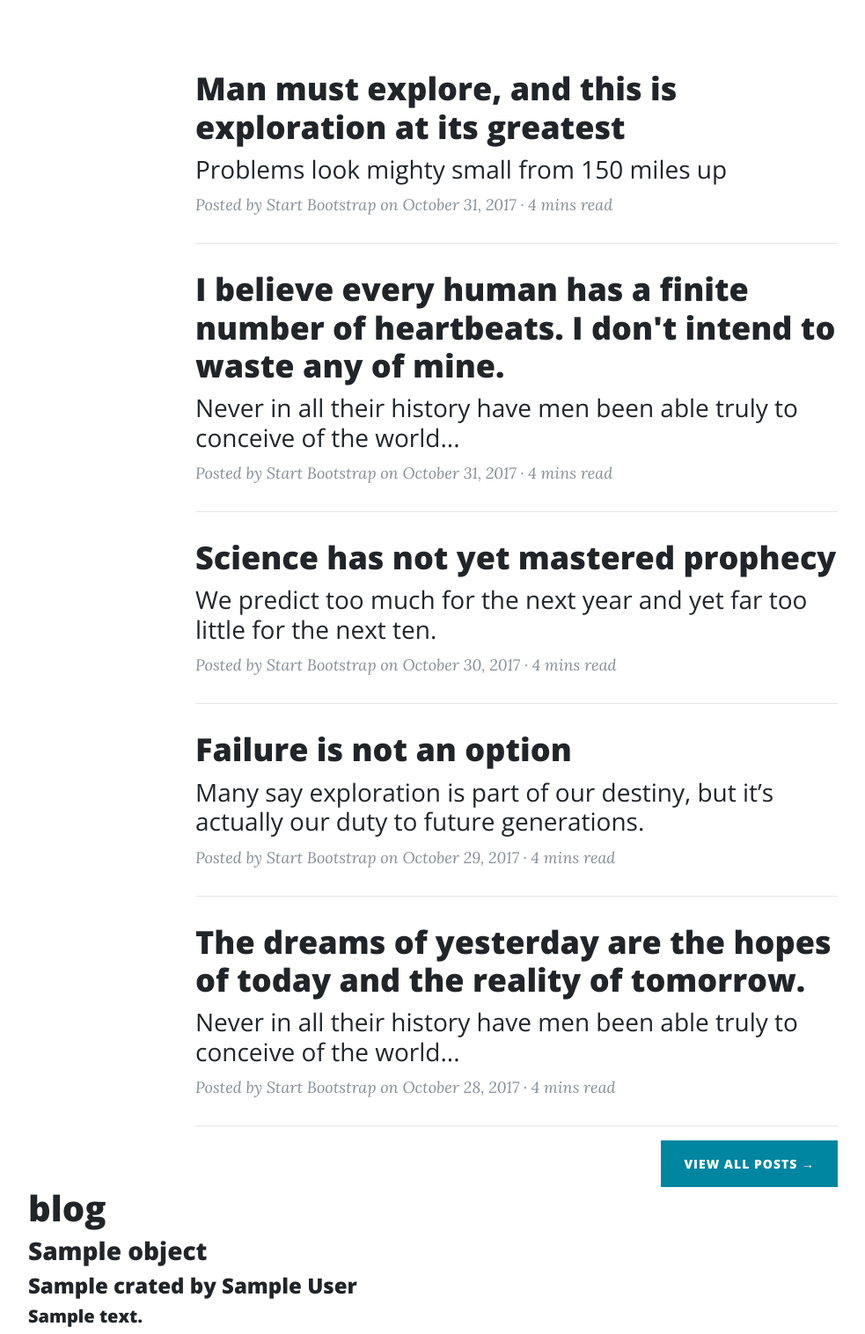
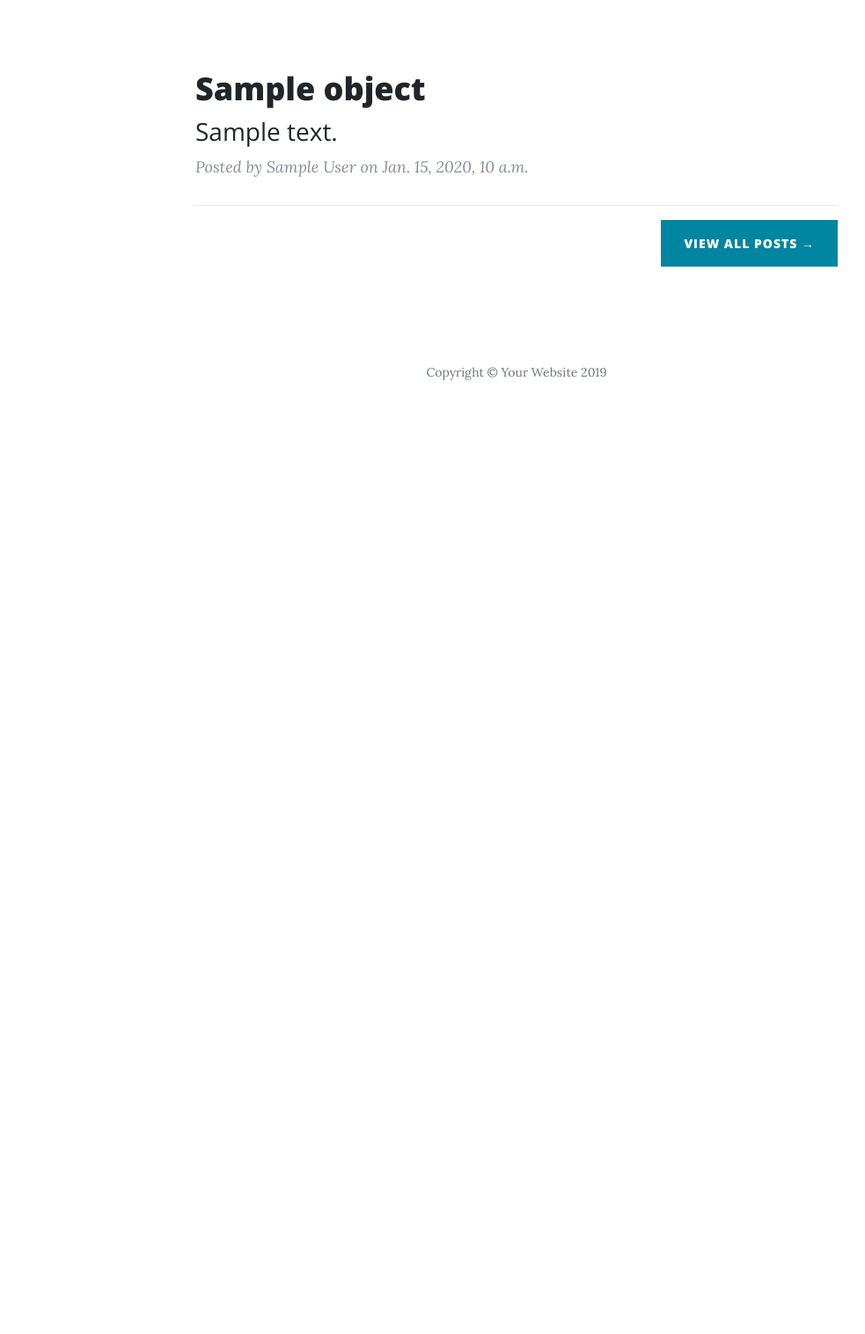
Before and after one commit to leaftha/blog-1, a Django app: template blog/templates/blog/post_list.html in a window 1280 px wide. Shown: the part 533-2049 px from the top of the page at 88% size, without its empty margins (53-1036 px from the left). After the commit the page ends 965 px from the top, so only its background shows below. Run offline with Django 3.2, Linux system fonts and the light colour scheme; the template is opened without the code that fills it: most values are stand-ins (such as "Sample title", 1, 10 or a date in 2020); parts of the project's set-up code (start-up, migrations or seed data) failed here and were passed over; some libraries are stand-ins or nearby versions.

Commit message:
blog post-list

```diff
--- a/blog/templates/blog/post_list.html
+++ b/blog/templates/blog/post_list.html
@@ -49,14 +49,14 @@
 </nav>
 
 <!-- Page Header -->
-<header class="masthead" style="background-image: url('img/home-bg.jpg')">
+<header class="masthead" style= "background-image: url('img/home-bg.jpg')">
     <div class="overlay"></div>
     <div class="container">
         <div class="row">
             <div class="col-lg-8 col-md-10 mx-auto">
                 <div class="site-heading">
-                    <h1>Clean Blog</h1>
-                    <span class="subheading">A Blog Theme by Start Bootstrap</span>
+                    <h1>leaftha-Blog</h1>
+                    <span class="subheading">초보 개발자의 공부 블로그</span>
                 </div>
             </div>
         </div>
@@ -65,126 +65,17 @@
 <div class="container">
     <div class="row">
         <div class="col-lg-8 col-md-10 mx-auto">
-
-
-
-        <!-- Home Post List -->
-
-
+            {% for p in object_list %}
             <article class="post-preview">
                 <a href="/startbootstrap-clean-blog-jekyll/2017/10/31/man-must-explore.html">
-            <h2 class="post-title">Man must explore, and this is exploration at its greatest</h2>
-
-            <h3 class="post-subtitle">Problems look mighty small from 150 miles up</h3>
-
+                    <h2 class="post-title">{{ p.title }}</h2>
+                    <h3 class="post-subtitle">{{ p.content | truncatewords:10 }}</h3>
                 </a>
-          <p class="post-meta">Posted by
-
-            Start Bootstrap
-
-            on
-            October 31, 2017 &middot; <span class="reading-time" title="Estimated read time">
-
-   4 mins  read </span>
-
-          </p>
+                <p class="post-meta">Posted by {{ p.author }} on {{ p.created }}</p>
             </article>
 
             <hr>
-
-
-
-        <article class="post-preview">
-          <a href="/startbootstrap-clean-blog-jekyll/2017/10/31/heartbeats.html">
-            <h2 class="post-title">I believe every human has a finite number of heartbeats. I don't intend to waste any of mine.</h2>
-
-            <h3 class="post-subtitle">Never in all their history have men been able truly to conceive of the world...</h3>
-
-          </a>
-          <p class="post-meta">Posted by
-
-            Start Bootstrap
-
-            on
-            October 31, 2017 &middot; <span class="reading-time" title="Estimated read time">
-
-   4 mins  read </span>
-
-          </p>
-        </article>
-
-        <hr>
-
-
-
-        <article class="post-preview">
-          <a href="/startbootstrap-clean-blog-jekyll/2017/10/30/prophecy.html">
-            <h2 class="post-title">Science has not yet mastered prophecy</h2>
-
-            <h3 class="post-subtitle">We predict too much for the next year and yet far too little for the next ten.</h3>
-
-          </a>
-          <p class="post-meta">Posted by
-
-            Start Bootstrap
-
-            on
-            October 30, 2017 &middot; <span class="reading-time" title="Estimated read time">
-
-   4 mins  read </span>
-
-          </p>
-        </article>
-
-        <hr>
-
-
-
-        <article class="post-preview">
-          <a href="/startbootstrap-clean-blog-jekyll/2017/10/29/exploration.html">
-            <h2 class="post-title">Failure is not an option</h2>
-
-            <h3 class="post-subtitle">Many say exploration is part of our destiny, but it’s actually our duty to future generations.</h3>
-
-          </a>
-          <p class="post-meta">Posted by
-
-            Start Bootstrap
-
-            on
-            October 29, 2017 &middot; <span class="reading-time" title="Estimated read time">
-
-   4 mins  read </span>
-
-          </p>
-        </article>
-
-        <hr>
-
-
-
-        <article class="post-preview">
-          <a href="/startbootstrap-clean-blog-jekyll/2017/10/28/dreams.html">
-            <h2 class="post-title">The dreams of yesterday are the hopes of today and the reality of tomorrow.</h2>
-
-            <h3 class="post-subtitle">Never in all their history have men been able truly to conceive of the world...</h3>
-
-          </a>
-          <p class="post-meta">Posted by
-
-            Start Bootstrap
-
-            on
-            October 28, 2017 &middot; <span class="reading-time" title="Estimated read time">
-
-   4 mins  read </span>
-
-          </p>
-        </article>
-
-        <hr>
-
-
+            {% endfor %}
 
             <!-- Pager -->
             <div class="clearfix">
@@ -195,15 +86,43 @@
     </div>
 </div>
 
-<div class ='container'>
-    <h1>blog</h1>
 
-    {% for p in object_list %}
-    <h3>{{ p.title }}</h3>
-    <h4>{{ p.crated }} by {{ p.author }}</h4>
-    <h5>{{ p.content }}</h5>
-    {% endfor %}
+<!-- Footer -->
+  <footer>
+    <div class="container">
+      <div class="row">
+        <div class="col-lg-8 col-md-10 mx-auto">
+          <ul class="list-inline text-center">
+            <li class="list-inline-item">
+              <a href="#">
+                <span class="fa-stack fa-lg">
+                  <i class="fas fa-circle fa-stack-2x"></i>
+                  <i class="fab fa-twitter fa-stack-1x fa-inverse"></i>
+                </span>
+              </a>
+            </li>
+            <li class="list-inline-item">
+              <a href="#">
+                <span class="fa-stack fa-lg">
+                  <i class="fas fa-circle fa-stack-2x"></i>
+                  <i class="fab fa-facebook-f fa-stack-1x fa-inverse"></i>
+                </span>
+              </a>
+            </li>
+            <li class="list-inline-item">
+              <a href="#">
+                <span class="fa-stack fa-lg">
+                  <i class="fas fa-circle fa-stack-2x"></i>
+                  <i class="fab fa-github fa-stack-1x fa-inverse"></i>
+                </span>
+              </a>
+            </li>
+          </ul>
+          <p class="copyright text-muted">Copyright &copy; Your Website 2019</p>
         </div>
+      </div>
+    </div>
+  </footer>
 <!-- Bootstrap core JavaScript -->
 <script src="{% static 'jquery/jquery.min.js' %}"></script>
 <script src="{% static 'javascript/bootstrap.bundle.min.js' %}"></script>
```
Also changed, not shown: blog/templates/blog/img/home-bg.jpg (added). Lines whose indentation alone changed are shown as unchanged.
